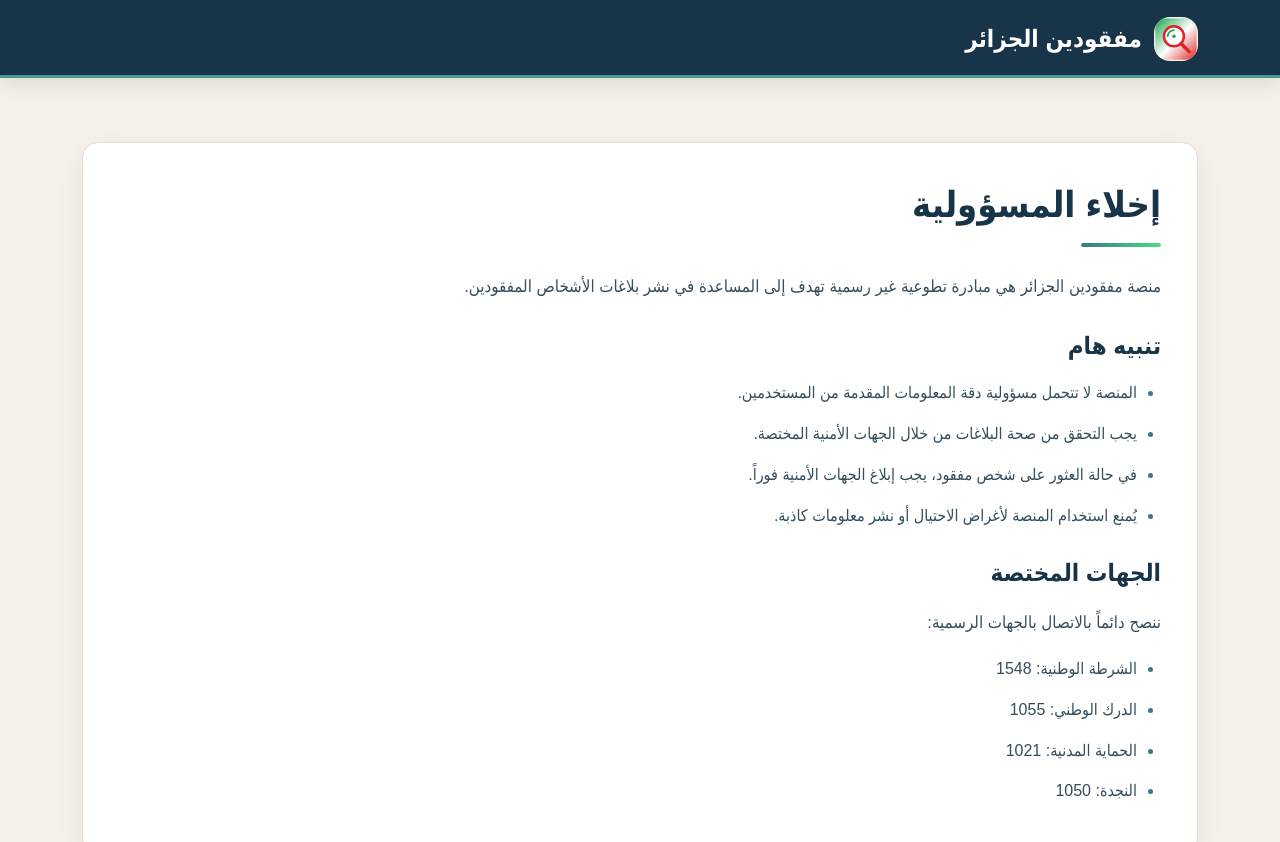
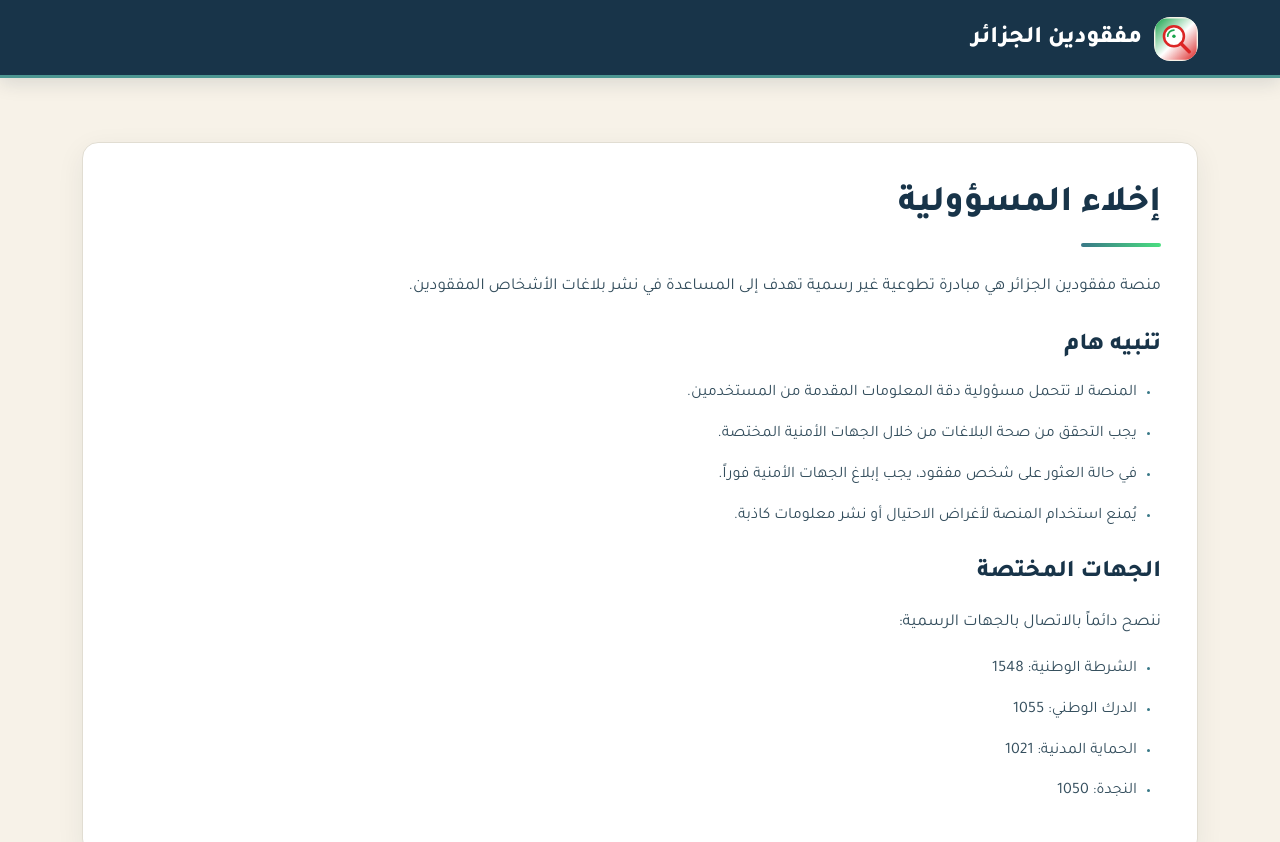
Before and after one commit to imadtbn/mafkoudin.dz, a plain HTML site: page pages/disclaimer.html in a window 1280 px wide. Shown: the top 842 px of the page. Drawn offline with nearby package versions, Linux system fonts and the light colour scheme.

Commit message:
style: load Tajawal Arabic font across pages

```diff
--- a/pages/disclaimer.html
+++ b/pages/disclaimer.html
@@ -6,7 +6,10 @@
   <title>إخلاء المسؤولية | مفقودين الجزائر</title>
   <link rel="stylesheet" href="https://cdn.jsdelivr.net/npm/bootstrap@5.3.2/dist/css/bootstrap.rtl.min.css">
   <link rel="stylesheet" href="https://cdnjs.cloudflare.com/ajax/libs/font-awesome/6.5.1/css/all.min.css">
-  <link rel="stylesheet" href="../css/style.css?v=warm-identity-phase2">
+    <link rel="preconnect" href="https://fonts.googleapis.com">
+  <link rel="preconnect" href="https://fonts.gstatic.com" crossorigin>
+  <link href="https://fonts.googleapis.com/css2?family=Tajawal:wght@400;500;600;700;800&display=swap" rel="stylesheet">
+<link rel="stylesheet" href="../css/style.css?v=warm-identity-phase2">
   <link rel="icon" href="../assets/favicon.svg" type="image/svg+xml">
   <link rel="apple-touch-icon" href="../assets/apple-touch-icon.png" sizes="180x180">
   <link rel="manifest" href="../site.webmanifest">
```
